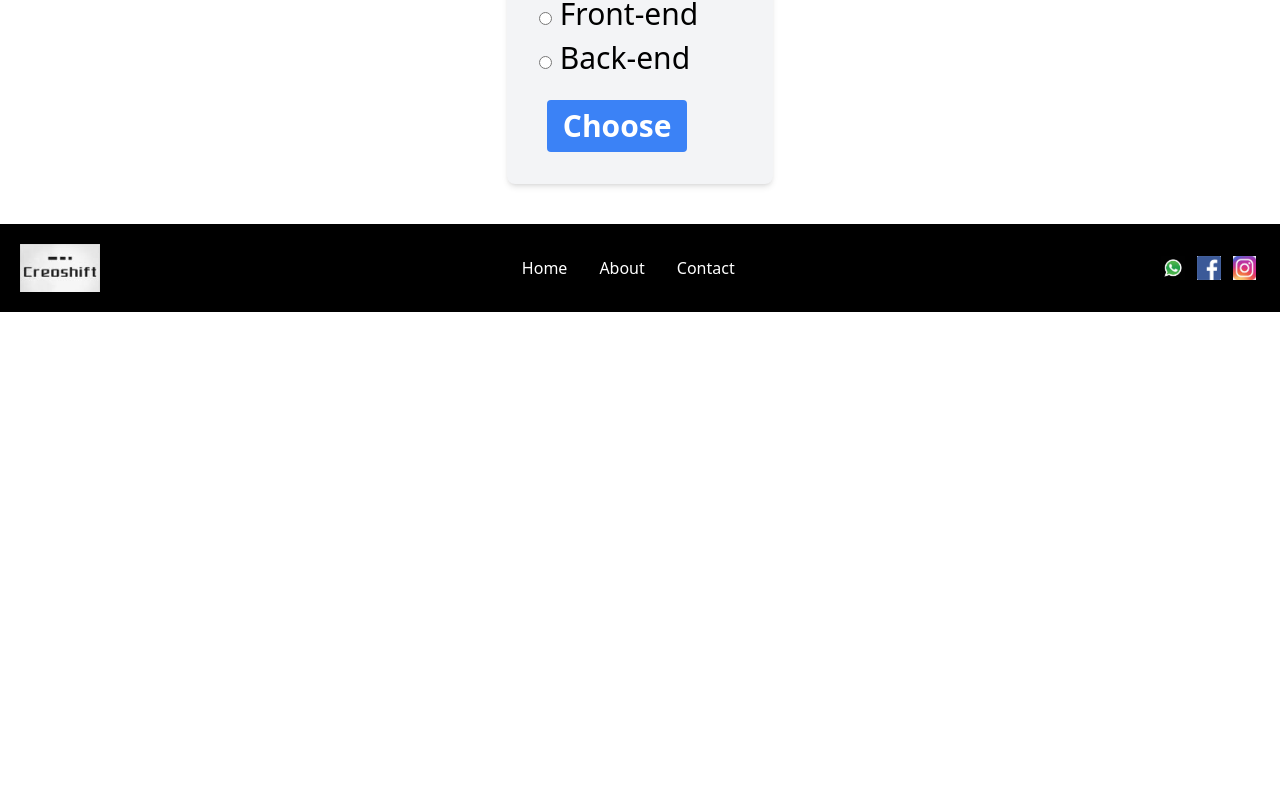
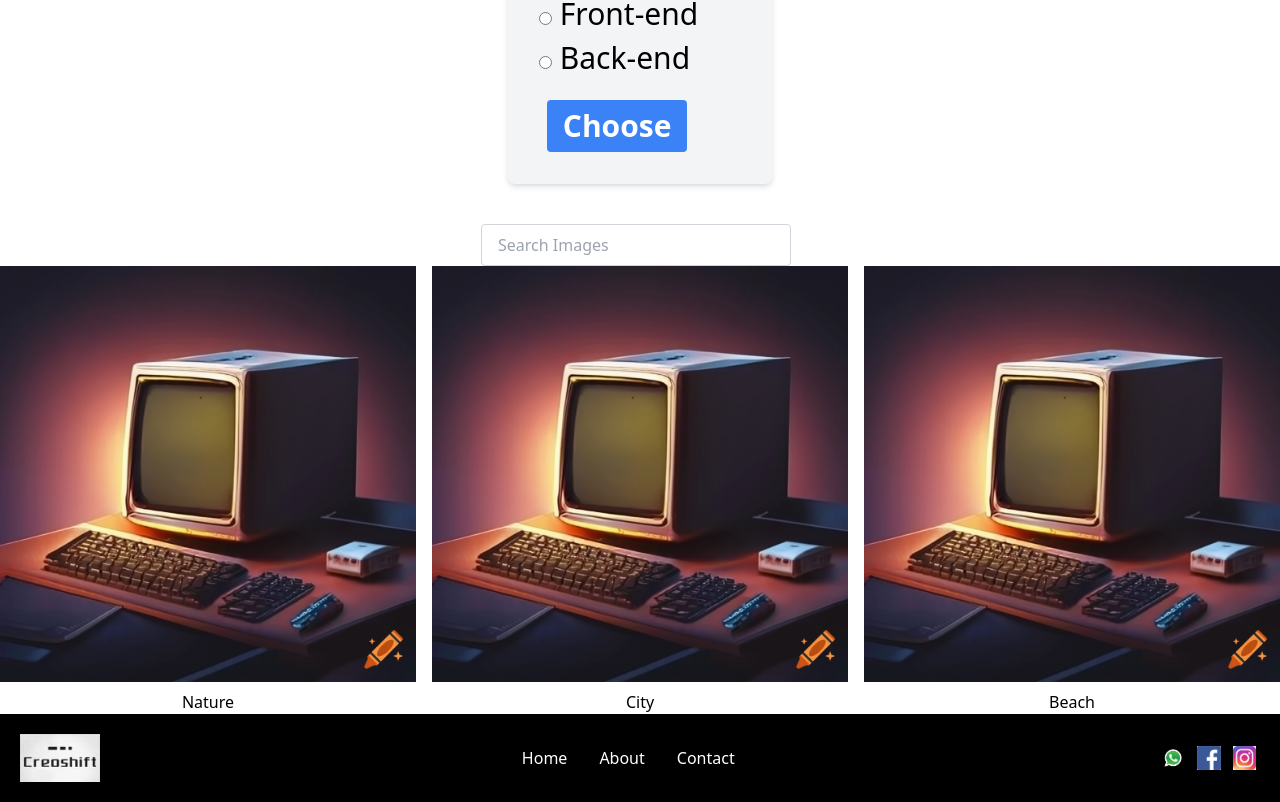
Before and after one commit to Joseph6655/nextjs-test3, a Next.js app: page / in a window 1280 px wide. Shown: the part 1862-2664 px from the top of the page. Before the commit the page ends 2174 px from the top, so only its background shows below. Built offline with nearby package versions, Linux system fonts and the light colour scheme.

Commit message:
new changes

```diff
--- /dev/null
+++ b/src/comps/filtercomponent.js
@@ -0,0 +1,77 @@
+import React, { useState } from 'react';
+
+const Filtercompenent = () => {
+  const imageData = [
+    { id: 1, title: 'Nature', imageUrl: 'comp.png' },
+    { id: 2, title: 'City', imageUrl: 'comp.png' },
+    { id: 3, title: 'Beach', imageUrl: 'comp.png' },
+  ];
+
+  const [searchTerm, setSearchTerm] = useState('');
+  const [filteredImages, setFilteredImages] = useState(imageData);
+  const [showOptions, setShowOptions] = useState(false);
+
+  const handleSearch = (event) => {
+    const term = event.target.value.toLowerCase();
+    setSearchTerm(term);
+    const filtered = imageData.filter(image => image.title.toLowerCase().includes(term));
+    setFilteredImages(filtered);
+  };
+
+  const handleTitleClick = (title) => {
+    setSearchTerm(title.toLowerCase());
+    setShowOptions(false);
+    const filtered = imageData.filter(image => image.title.toLowerCase().includes(title.toLowerCase()));
+    setFilteredImages(filtered);
+  };
+
+  const handleInputFocus = () => {
+    setShowOptions(true);
+  };
+
+  const handleInputBlur = () => {
+    setTimeout(() => setShowOptions(false), 200);
+  };
+
+  return (
+    <div className="container mx-auto relative">
+      <div className="flex justify-center items-center m-0">
+        <input
+          type="text"
+          placeholder="Search Images"
+          value={searchTerm}
+          onChange={handleSearch}
+          onFocus={handleInputFocus}
+          onBlur={handleInputBlur}
+          className="border border-gray-300 rounded px-4 py-2 mr-2"
+          style={{ width: '310px' }}
+        />
+      </div>
+      {showOptions && (
+        <div className="flex justify-center mb-2">
+          <div className="border border-gray-300 rounded bg-white" style={{ width: '300px' }}>
+            {imageData.map((image) => (
+              <div
+                key={image.id}
+                className="px-4 py-2 cursor-pointer hover:bg-gray-100"
+                onClick={() => handleTitleClick(image.title)}
+              >
+                {image.title}
+              </div>
+            ))}
+          </div>
+        </div>
+      )}
+      <div className="grid grid-cols-3 gap-4">
+        {filteredImages.map(image => (
+          <div key={image.id} className="text-center">
+            <img src={image.imageUrl} alt={image.title} className="max-w-full h-auto" />
+            <p className="mt-2">{image.title}</p>
+          </div>
+        ))}
+      </div>
+    </div>
+  );
+};
+
+export default Filtercompenent;
--- a/src/pages/index.js
+++ b/src/pages/index.js
@@ -6,6 +6,7 @@ import Footer from '@/comps/Footer';
 import Form from '@/comps/Form';
 import SectionImage from '@/comps/SectionImage';
 import Sectionradiobutton from '@/comps/Sectionradiobutton';
+import Filtercompenent from '@/comps/filtercomponent';
 
 const HomePage = () => {
   const imagesData = [
@@ -28,6 +29,7 @@ const HomePage = () => {
         ))}
       </div>
       <Sectionradiobutton/>
+      <Filtercompenent/>
       <Footer/>
     </div>
   );
```
